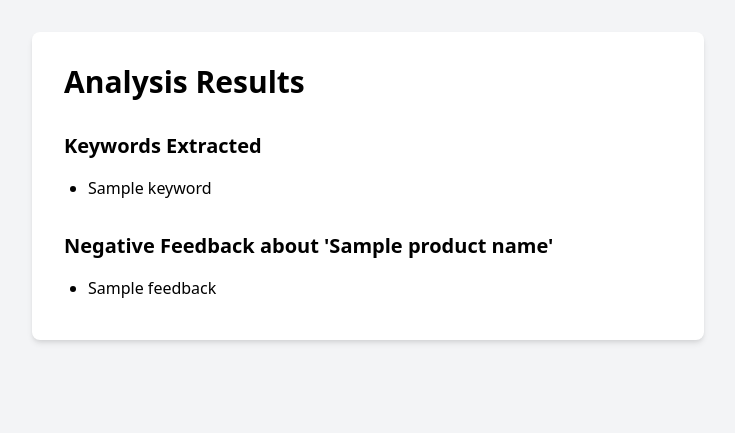
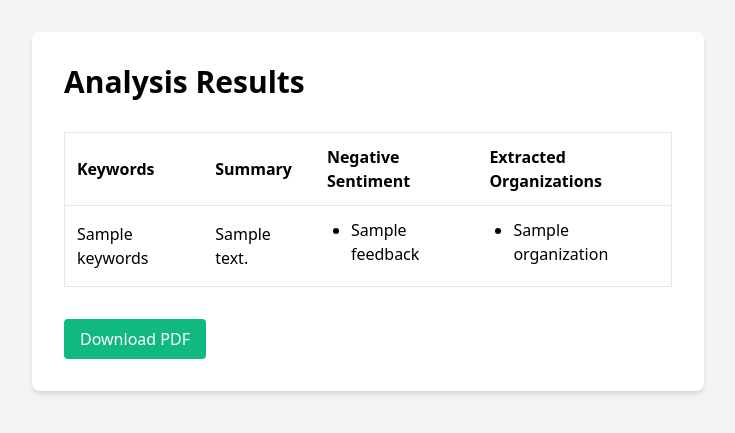
Before and after one commit to jeevsssss/ai_pdf_processing, a Flask app: template templates/analysis.html in a window 1280 px wide. Shown: the top 433 px of the page, without its empty margins (272-1007 px from the left). Run offline with Flask 3, Linux system fonts and the light colour scheme; the template is opened without the code that fills it: most values are stand-ins (such as "Sample title", 1, 10 or a date in 2020); some libraries are stand-ins or nearby versions.

Commit message:
added download feature and summary

```diff
--- a/app.py
+++ b/app.py
@@ -1,10 +1,17 @@
 from flask import Flask, render_template, request, flash, redirect, url_for
 from pdf2image import convert_from_path
 from pytesseract import image_to_string
+from vaderSentiment.vaderSentiment import SentimentIntensityAnalyzer
+from summarizer import Summarizer
 from keybert import KeyBERT
-from vaderSentiment.vaderSentiment import SentimentIntensityAnalyzer
 import os
 import spacy
+import logging
+import re
+from transformers import pipeline
+from sklearn.feature_extraction.text import TfidfVectorizer
+from transformers import pipeline
+
 
 app = Flask(__name__)
 app.secret_key = 'your_secret_key'  # Set a secret key for flash messages
@@ -15,14 +22,26 @@ app.config['DATABASE_FOLDER'] = DATABASE_FOLDER
 # Ensure the database directory exists
 os.makedirs(app.config['DATABASE_FOLDER'], exist_ok=True)
 
-# Initialize KeyBERT model
-kw_model = KeyBERT()
-
 # Initialize Sentiment Analyzer
 analyzer = SentimentIntensityAnalyzer()
 
 # Load the English language model for spaCy
 nlp = spacy.load("en_core_web_sm")
+
+# Initialize BERT Summarizer
+bert_summarizer = Summarizer()
+
+# Initialize KeyBERT model
+keybert_model = KeyBERT()
+
+# Set the logging level for transformers library
+logging.getLogger("transformers").setLevel(logging.WARNING)
+
+# Load the token classification pipeline
+model_checkpoint = "xlm-roberta-large-finetuned-conll03-english"
+token_classifier = pipeline(
+    "token-classification", model=model_checkpoint, aggregation_strategy="simple"
+)
 
 @app.route('/')
 def index():
@@ -41,49 +60,10 @@ def upload_file():
         file.save(pdf_path)
 
         flash('PDF file uploaded successfully.', 'success')
-        return redirect(url_for('list_pdfs'))
 
-@app.route('/list_pdfs')
-def list_pdfs():
     pdf_files = get_uploaded_pdfs()
     return render_template('list.html', pdf_files=pdf_files)
 
-@app.route('/analyze', methods=['POST'])
-def analyze():
-    selected_pdf = request.form['selected_pdf']
-    product_name = request.form['product_name']
-
-    pdf_path = os.path.join(app.config['DATABASE_FOLDER'], selected_pdf)
-
-    if not os.path.exists(pdf_path):
-        flash(f"PDF file '{selected_pdf}' not found.", 'error')
-        return redirect(url_for('list_pdfs'))
-
-    pdf_text = get_text_from_any_pdf(pdf_path)
-
-    # Extract keywords from the PDF text
-    keywords = extract_keywords(pdf_text)
-
-    # Find negative feedback about the product
-    negative_feedback = find_negative_feedback_about_product(pdf_text, product_name)
-
-    return render_template('analysis.html', keywords=keywords, negative_feedback=negative_feedback, product_name=product_name)
-
-import spacy
-
-nlp = spacy.load("en_core_web_sm")
-
-def filter_meaningless_sentences(text):
-    meaningful_sentences = []
-    doc = nlp(text)
-    for sentence in doc.sents:
-        # Check if the sentence contains meaningful content (e.g., nouns, verbs, adjectives)
-        if any(token.pos_ in {'NOUN', 'VERB', 'ADJ'} for token in sentence):
-            meaningful_sentences.append(sentence.text)
-    return meaningful_sentences
-
-
-# Function to extract text from any PDF
 def get_text_from_any_pdf(pdf_file):
     try:
         images = convert_from_path(pdf_file)
@@ -95,25 +75,159 @@ def get_text_from_any_pdf(pdf_file):
         flash(f"Error extracting text from PDF: {str(e)}", 'error')
         return ""
 
-# Function to extract keyword phrases using KeyBERT
-def extract_keywords(doc):
-    keywords = kw_model.extract_keywords(doc, keyphrase_ngram_range=(2, 2))  # Extract 2-word phrases
-    return [keyword[0] for keyword in keywords]
+@app.route('/list_pdfs')
+def list_pdfs():
+    pdf_files = get_uploaded_pdfs()
+    return render_template('list.html', pdf_files=pdf_files)
 
-# Function to find negative feedback about a specific product
-def find_negative_feedback_about_product(text, product_name):
-    meaningful_sentences = filter_meaningless_sentences(text)
+
+
+@app.route('/analyze', methods=['POST'])
+def analyze():
+    selected_pdf = request.form['selected_pdf']
+    pdf_path = os.path.join(app.config['DATABASE_FOLDER'], selected_pdf)
+
+    if not os.path.exists(pdf_path):
+        flash(f"PDF file '{selected_pdf}' not found.", 'error')
+        return redirect(url_for('index'))
+
+    # Get text from the entire PDF
+    pdf_text = get_text_from_any_pdf(pdf_path)
+
+    # Preprocess text (remove citations, references, journal names)
+    preprocessed_text = preprocess_text(pdf_text)
+
+    # Generate summary using BERT and then BART
+    summary = generate_summary(preprocessed_text)
+
+    # Find negative and positive feedback about the product
+    negative_feedback, positive_feedback = analyze_feedback(preprocessed_text)
+
+    # Extract keywords using KeyBERT
+    keywords = extract_keywords(preprocessed_text)
+
+    # Extract organizations
+    organizations = extract_organizations(pdf_text)
+
+    return render_template('analysis.html', summary=summary,
+                           positive_feedback=positive_feedback[:5], negative_feedback=negative_feedback[:5],
+                           keywords=keywords, organizations=organizations)
+
+
+
+# Function to extract text from any PDF
+# def get_text_from_first_3_pages(pdf_file):
+#     try:
+#         images = convert_from_path(pdf_file, first_page=1, last_page=3)
+#         final_text = ""
+#         for pg, img in enumerate(images):
+#             final_text += image_to_string(img)
+#         return final_text
+#     except Exception as e:
+#         flash(f"Error extracting text from PDF: {str(e)}", 'error')
+#         return ""
+
+# Function to preprocess text
+def preprocess_text(text):
+    # Define common journal names and their abbreviations
+    journal_names = ["IEEE Trans.", "ACM", "APA", "MLA", "Artif. Intell.", "Ai Soc.", "Mind", "Scientometrics"]
+    journal_abbreviations = ["IEEE", "ACM", "APA", "MLA", "AI", "AIS", "Mind", "Sci."]
+
+    # Define keywords indicative of reference entries
+    reference_keywords = ["vol.", "no.", "pp.", "Jan.", "Feb.", "Mar.", "Apr.", "May", "Jun.",
+                         "Jul.", "Aug.", "Sep.", "Oct.", "Nov.", "Dec."]
+
+    # Combine journal names and abbreviations
+    all_journal_keywords = journal_names + journal_abbreviations
+
+    # Split the text into sentences
+    sentences = text.split('\n')  # You may need to adjust this based on how sentences are separated in your PDF
+
+    # Flag to indicate if "Abstract" is found
+    abstract_found = False
+
+    # Filter out sentences preceding the word "Abstract"
+    cleaned_sentences = []
+    for sentence in sentences:
+        # Check if the sentence contains the word "Abstract"
+        if "abstract" in sentence.lower():
+            abstract_found = True
+
+        # If "Abstract" is found, start filtering out sentences
+        if abstract_found:
+            # Check if the sentence contains any of the journal names, abbreviations, or reference keywords
+            if not any(keyword in sentence for keyword in all_journal_keywords) and \
+               not any(keyword in sentence for keyword in reference_keywords):
+                # Remove links
+                sentence = re.sub(r'http[s]?://(?:[a-zA-Z]|[0-9]|[$-_@.&+]|[!*\\(\\),]|(?:%[0-9a-fA-F][0-9a-fA-F]))+', '', sentence)
+                cleaned_sentences.append(sentence)
+
+    # Join the cleaned sentences back into a single string
+    cleaned_text = '\n'.join(cleaned_sentences)
+
+    return cleaned_text
+
+# Function to generate summary using BERT
+def generate_summary(text):
+    summary = bert_summarizer(text, min_length=100, max_length=250)
+    summarizer = pipeline("summarization", model="facebook/bart-large-cnn")
+    # summarizer = pipeline("summarization", model="Falconsai/text_summarization")
+    final_summary = summarizer(summary, max_length=130, min_length=100, do_sample=False)
+    return final_summary[0]['summary_text']
+
+# Function to analyze feedback about a specific product
+def analyze_feedback(text):
+    meaningful_sentences = filter_meaningful_sentences(text)
     negative_feedback = []
+    positive_feedback = []
     for sentence in meaningful_sentences:
-        if product_name.lower() in sentence.lower():
-            vs = analyzer.polarity_scores(sentence)
-            if vs['compound'] < 0:  # Consider negative sentiment
-                negative_feedback.append(sentence)
-    return negative_feedback
+        vs = analyzer.polarity_scores(sentence)
+        if vs['compound'] < 0:  # Consider negative sentiment
+            negative_feedback.append(sentence)
+        elif vs['compound'] > 0:  # Consider positive sentiment
+            positive_feedback.append(sentence)
+    return negative_feedback, positive_feedback
+
+# Function to filter out meaningless sentences
+def filter_meaningful_sentences(text):
+    meaningful_sentences = []
+    doc = nlp(text)
+    for sentence in doc.sents:
+        # Check if the sentence contains meaningful content (e.g., nouns, verbs, adjectives)
+        if any(token.pos_ in {'NOUN', 'VERB', 'ADJ'} for token in sentence):
+            meaningful_sentences.append(sentence.text)
+    return meaningful_sentences
+
+# Function to extract keywords using KeyBERT
+def extract_keywords(text):
+    # Extract keywords using KeyBERT
+    keywords = keybert_model.extract_keywords(text, keyphrase_ngram_range=(1, 2), stop_words='english', top_n=5)
+    return ', '.join([keyword[0] for keyword in keywords])
+
+# Function to extract organizations using token classification
+def extract_organizations(doc):
+    # Perform token classification
+    classifier_output = token_classifier(doc)
+
+    # Extract organization names (ORG entities)
+    org_names = [item['word'] for item in classifier_output if item['entity_group'] == 'ORG']
+
+    # Remove duplicates
+    org_names = list(set(org_names))
+
+    return org_names
+
 
 # Function to list uploaded PDF files
 def get_uploaded_pdfs():
     return [file for file in os.listdir(app.config['DATABASE_FOLDER']) if file.endswith('.pdf')]
 
+import pdfkit
+
+# This function generates a PDF from the HTML content
+def generate_pdf(html_content, output_path):
+    pdfkit.from_string(html_content, output_path)
+
+
 if __name__ == '__main__':
     app.run(debug=True)
--- a/templates/analysis.html
+++ b/templates/analysis.html
@@ -12,23 +12,55 @@
 <body class="bg-gray-100 p-8">
     <div class="max-w-2xl mx-auto bg-white p-8 rounded-lg shadow-md">
         <h1 class="text-3xl font-bold mb-8">Analysis Results</h1>
-        <div class="mb-8">
-            <h2 class="text-xl font-bold mb-4">Keywords Extracted</h2>
-            <ul class="list-disc pl-6">
-                {% for keyword in keywords %}
-                <li class="mb-2">{{ keyword }}</li>
-                {% endfor %}
-            </ul>
-        </div>
-        <div>
-            <h2 class="text-xl font-bold mb-4">Negative Feedback about '{{ product_name }}'</h2>
-            <ul class="list-disc pl-6">
-                {% for feedback in negative_feedback %}
-                <li class="mb-2">{{ feedback }}</li>
-                {% endfor %}
-            </ul>
+        <table class="w-full border-collapse border border-gray-200">
+            <tr class="border-b border-gray-200">
+                <th class="p-3 font-bold text-left">Keywords</th>
+                <th class="p-3 font-bold text-left">Summary</th>
+                <th class="p-3 font-bold text-left">Negative Sentiment</th>
+                <th class="p-3 font-bold text-left">Extracted Organizations</th>
+            </tr>
+            <tr class="border-b border-gray-200">
+                <td class="p-3">{{ keywords }}</td>
+                <td class="p-3">{{ summary }}</td>
+                <td class="p-3">
+                    <ul class="list-disc pl-6">
+                        {% for feedback in negative_feedback %}
+                        <li class="mb-2">{{ feedback }}</li>
+                        {% endfor %}
+                    </ul>
+                </td>
+                <td class="p-3">
+                    <ul class="list-disc pl-6">
+                        {% for organization in organizations %}
+                        <li class="mb-2">{{ organization }}</li>
+                        {% endfor %}
+                    </ul>
+                </td>
+            </tr>
+        </table>
+        <!-- Download buttons -->
+        <div class="flex justify-between mt-8">
+            <button id="downloadPDFButton" class="bg-green-500 hover:bg-green-600 text-white py-2 px-4 rounded focus:outline-none focus:ring-2 focus:ring-green-500">
+                Download PDF
+            </button>
         </div>
     </div>
+
+    <script src="https://cdnjs.cloudflare.com/ajax/libs/html2pdf.js/0.9.3/html2pdf.bundle.min.js"></script>
+    <script>
+        // JavaScript for handling the download PDF button
+        document.getElementById('downloadPDFButton').addEventListener('click', function() {
+            const element = document.querySelector('table'); // Choose the element to download as PDF
+            const options = {
+                filename: 'analysis_results.pdf',
+                image: { type: 'jpeg', quality: 0.98 },
+                html2canvas: { scale: 2 },
+                jsPDF: { unit: 'in', format: 'letter', orientation: 'portrait' }
+            };
+
+            html2pdf().from(element).set(options).save();
+        });
+    </script>
 </body>
 
 </html>
```
Also changed, not shown: templates/index.html (+10 -0 lines), templates/list.html (+4 -30 lines), 2 other files.
